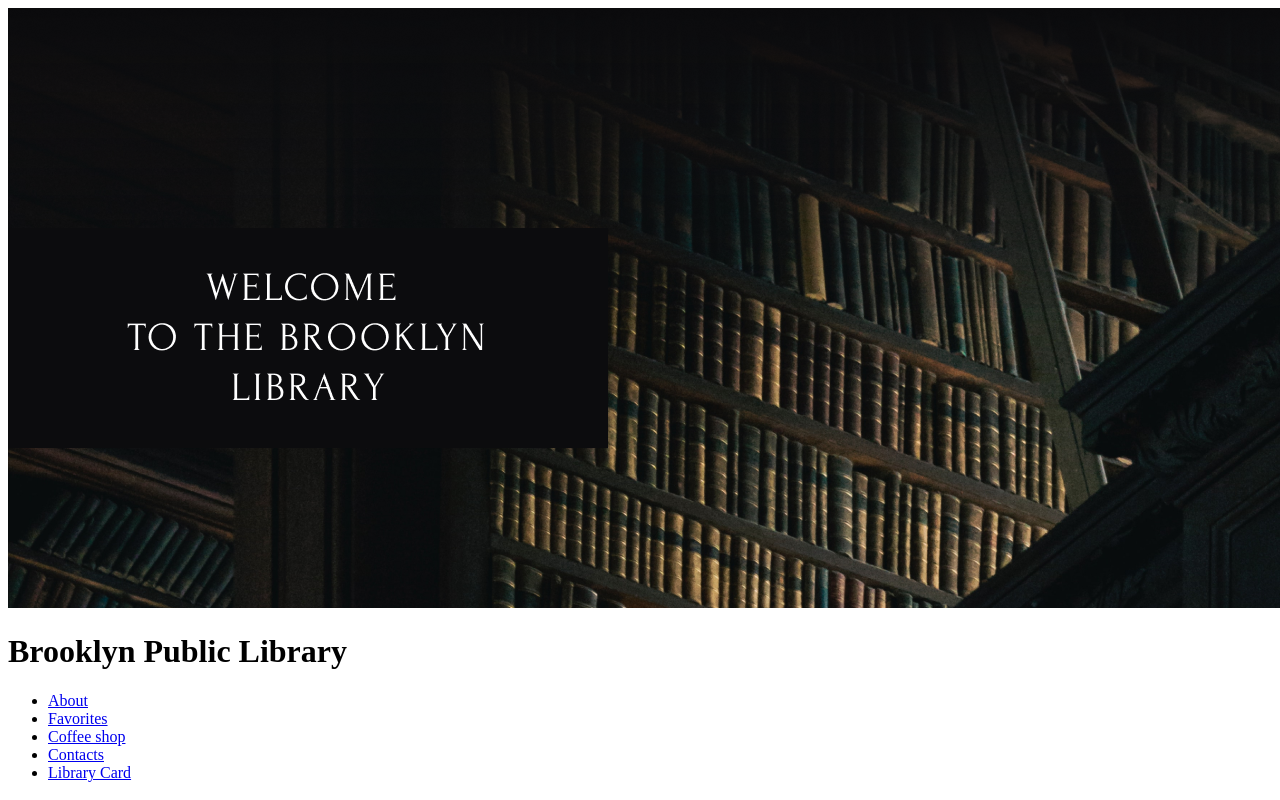
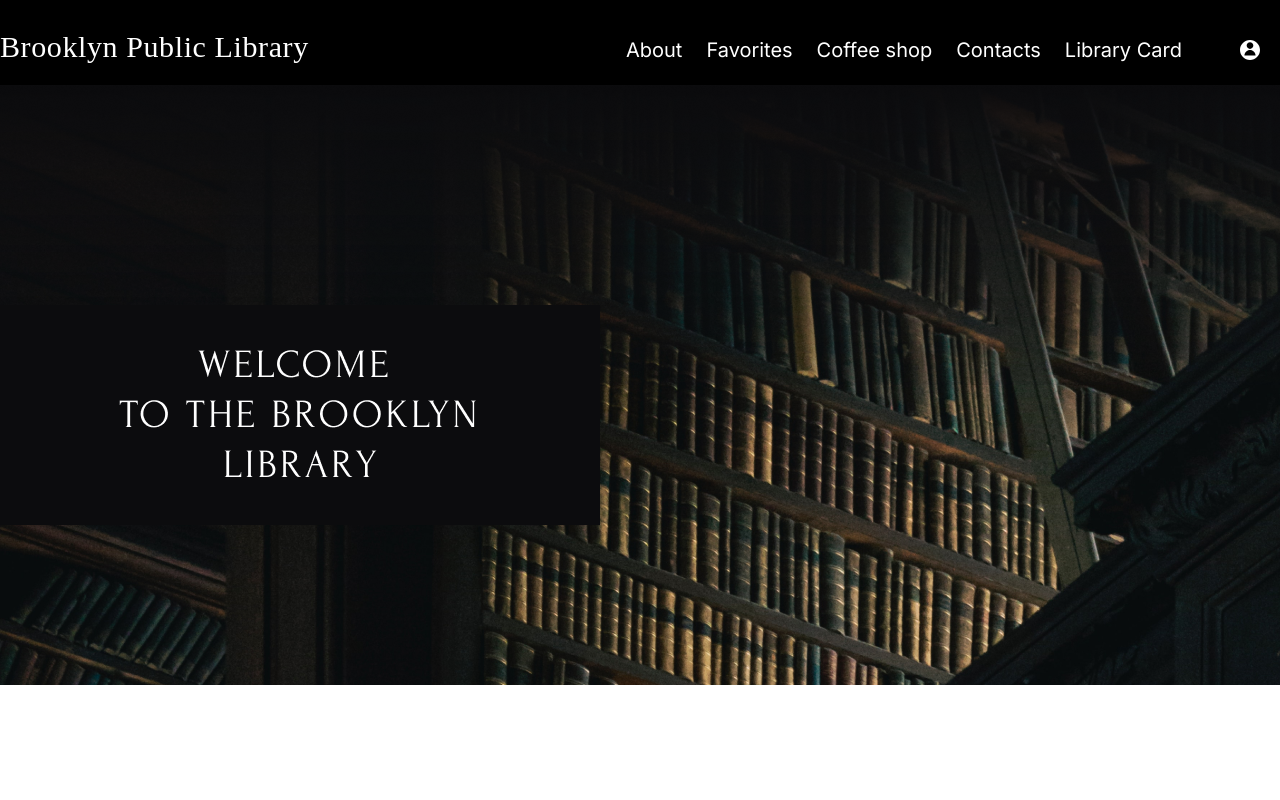
Before and after one commit to Iprit68/rsschool-cv2, a plain HTML site: page index.html in a window 1280 px wide. Shown: the top 800 px of the page. Drawn offline with Linux system fonts and the light colour scheme; a web font is replaced by a local one.

Commit message:
feat: header section

```diff
--- a/css/style.css
+++ b/css/style.css
@@ -1,4 +1,114 @@
-.container {
+
+body {
+    margin: 0;
+    padding: 0;
+}
+
+header {
+    height: 90px;
+    width: 1440px;
+    background-color: #000;
+    color: #fff;
+    display: flex;
+    justify-content: space-between;
+    align-items: center;
+   }
+
+.main-container {
+    position: relative;
     max-width: 1440px;
     margin: 0 auto;
 }
+
+
+img {
+    width: 100%;
+    height: auto;
+}
+
+.main-title {
+    position: absolute;
+    top: 30px;
+    color: #FFF;
+    font-family: Forum;
+    font-size: 30px;
+    font-weight: 400;
+    letter-spacing: 0.6px;
+}
+
+.header-icon {
+    width: 20px;
+    height: 20px;
+    position: absolute;
+    top: 40px;
+    right: 20px;
+    margin-left: 0;
+}
+
+.topnav {
+    position: absolute;
+    top: 15px;
+    right: 88px;
+    background-color: #000;
+    padding: 10px;
+    }
+
+.topnav li {
+    display: inline-block;
+    margin-left: 20px;
+    color: #FFF;
+    font-family: Inter;
+    font-size: 20px;
+    font-weight: 400;
+    line-height: 50px;
+    }
+
+
+.topnav a:hover {
+    color: #ffcc00;
+}
+
+.main-welcome {
+    position: relative;
+    margin-top: 680px;
+
+}
+
+
+
+
+
+.black-rectangle {
+    background-color: #000;
+    padding: 10px;
+}
+
+.main-title {
+    margin: 0;
+}
+
+nav {
+    background-color: #333;
+    padding: 10px;
+}
+
+nav ul {
+    list-style: none;
+    margin: 0;
+    padding: 0;
+}
+
+nav li {
+    display: inline-block;
+    margin-left: 20px;
+}
+
+nav a {
+    text-decoration: none;
+    color: #fff;
+}
+
+/* Стилизация при наведении курсора на пункты меню */
+nav a:hover {
+    color: #ffcc00;
+}
--- a/index.html
+++ b/index.html
@@ -5,24 +5,37 @@
     <meta name="viewport" content="width=device-width, initial-scale=1.0">
     <title>Library</title>
 
-
+    <link rel="preconnect" href="https://fonts.googleapis.com">
+    <link rel="preconnect" href="https://fonts.gstatic.com" crossorigin>
+    <link href="https://fonts.googleapis.com/css2?family=Forum&family=Inter:wght@400;700&display=swap" rel="stylesheet">
     <link rel="stylesheet" href="css/style.css">
 </head>
 <body>
+<header>
+    <h1 class="main-title">Brooklyn Public Library</h1>
+    <img class="header-icon" src="img/icon_profile.svg" alt="icon-profiler">
+    <nav class="topnav">
+        <ul>
+            <li><a href="#">About</a></li>
+            <li><a href="#">Favorites</a></li>
+            <li><a href="#">Coffee shop</a></li>
+            <li><a href="#">Contacts</a></li>
+            <li><a href="#">Library Card</a></li>
+        </ul>
+    </nav>
+<img class="main-welcome" src="img/Welcome.png" alt="welcome" width="1440px" height="690px">
+</header>
+
+
+
+
+
     <div class="main-container">
 
-<img src="img/Welcome.png" alt="welcome" width="1440px" height="600px">
 
-<h1>Brooklyn Public Library</h1>
-<nav>
-    <ul>
-        <li><a href="#">About</a></li>
-        <li><a href="#">Favorites</a></li>
-        <li><a href="#">Coffee shop</a></li>
-        <li><a href="#">Contacts</a></li>
-        <li><a href="#">Library Card</a></li>
-    </ul>
-</nav>
+
+
+
 
 
 
```
